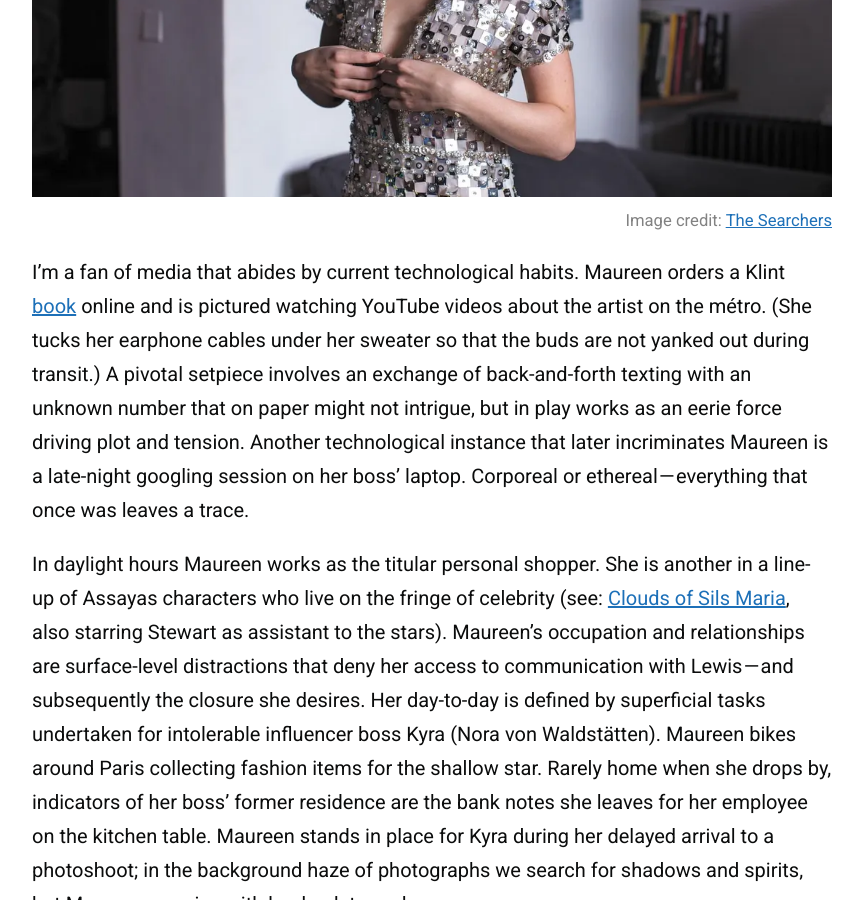
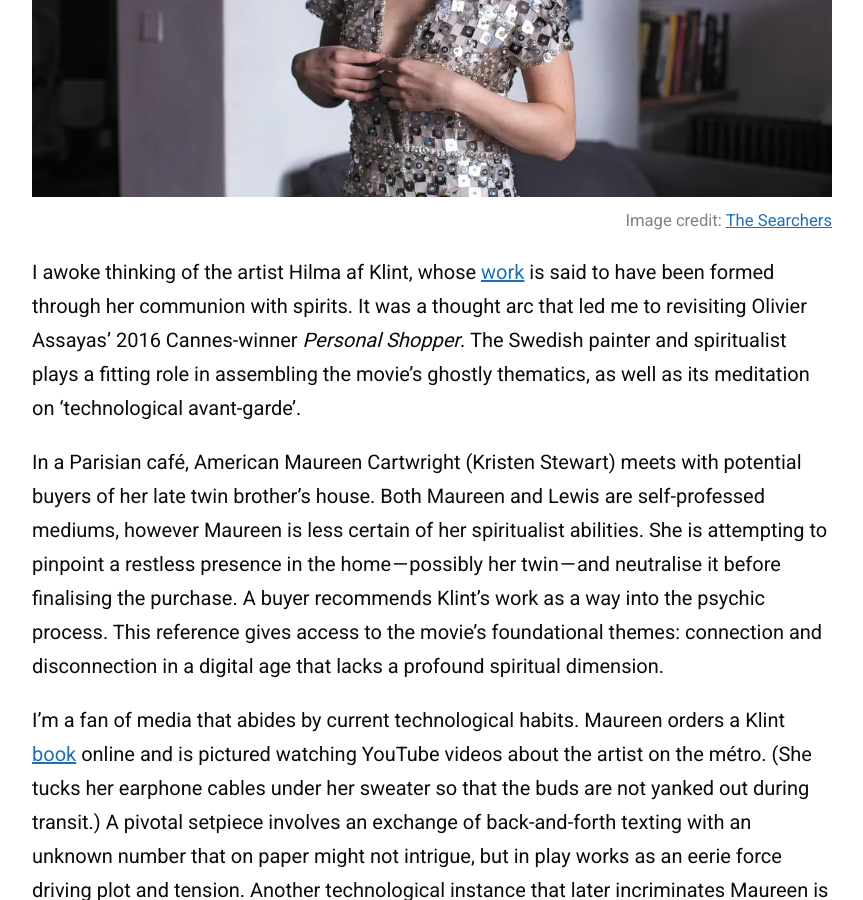
Before and after one commit to zoeurl/zoedowney.github.io, a Jekyll site: the page built from _posts/2023-11-21-personal-shopper.md, in a window 1280 px wide and 900 px high, scrolled down 534 px. Shown: the whole window, without its empty margins (208-1071 px from the left). Built offline with Jekyll 4.4.1, drawn with Linux system fonts in a browser that asks for light colours.

Commit message:
Update 2023-11-21-personal-shopper.md

```diff
--- a/_posts/2023-11-21-personal-shopper.md
+++ b/_posts/2023-11-21-personal-shopper.md
@@ -8,6 +8,10 @@ image-credit: <a href="https://www.independent.co.uk/arts-entertainment/films/ne
 image-alt-text: "Kristen Stewart as Maureen is in a hotel room fastening a shimmering, silver-sequined dress. She is looking down with a vacant expression"
 ---
 
+I awoke thinking of the artist Hilma af Klint, whose [work](https://www.guggenheim.org/teaching-materials/hilma-af-klint-paintings-for-the-future/spiritual-beliefs) is said to have been formed through her communion with spirits. It was a thought arc that led me to revisiting Olivier Assayas’ 2016 Cannes-winner _Personal Shopper_. The Swedish painter and spiritualist plays a fitting role in assembling the movie’s ghostly thematics, as well as its meditation on ‘technological avant-garde’.
+
+In a Parisian café, American Maureen Cartwright (Kristen Stewart) meets with potential buyers of her late twin brother’s house. Both Maureen and Lewis are self-professed mediums, however Maureen is less certain of her spiritualist abilities. She is attempting to pinpoint a restless presence in the home — possibly her twin — and neutralise it before finalising the purchase. A buyer recommends Klint’s work as a way into the psychic process. This reference gives access to the movie’s foundational themes: connection and disconnection in a digital age that lacks a profound spiritual dimension.
+
 I’m a fan of media that abides by current technological habits. Maureen orders a Klint [book](https://www.amazon.co.uk/Hilma-Af-Klint-David-Lomas/dp/3775734899/ref=sr_1_1?crid=3EECI1DAZPFCG&keywords=hilma+af+klint+a+pioneer+of+abstraction&qid=1700658419&sprefix=hilma+af+klint+a+pioneer+of+abstraction%2Caps%2C99&sr=8-1) online and is pictured watching YouTube videos about the artist on the métro. (She tucks her earphone cables under her sweater so that the buds are not yanked out during transit.) A pivotal setpiece involves an exchange of back-and-forth texting with an unknown number that on paper might not intrigue, but in play works as an eerie force driving plot and tension. Another technological instance that later incriminates Maureen is a late-night googling session on her boss’ laptop. Corporeal or ethereal — everything that once was leaves a trace.
 
 In daylight hours Maureen works as the titular personal shopper. She is another in a line-up of Assayas characters who live on the fringe of celebrity (see: [Clouds of Sils Maria](https://www.theguardian.com/film/2015/may/17/clouds-of-sils-maria-review-juliette-binoche), also starring Stewart as assistant to the stars). Maureen’s occupation and relationships are surface-level distractions that deny her access to communication with Lewis — and subsequently the closure she desires. Her day-to-day is defined by superficial tasks undertaken for intolerable influencer boss Kyra (Nora von Waldstätten). Maureen bikes around Paris collecting fashion items for the shallow star. Rarely home when she drops by, indicators of her boss’ former residence are the bank notes she leaves for her employee on the kitchen table. Maureen stands in place for Kyra during her delayed arrival to a photoshoot; in the background haze of photographs we search for shadows and spirits, but Maureen remains with her back turned.
```
